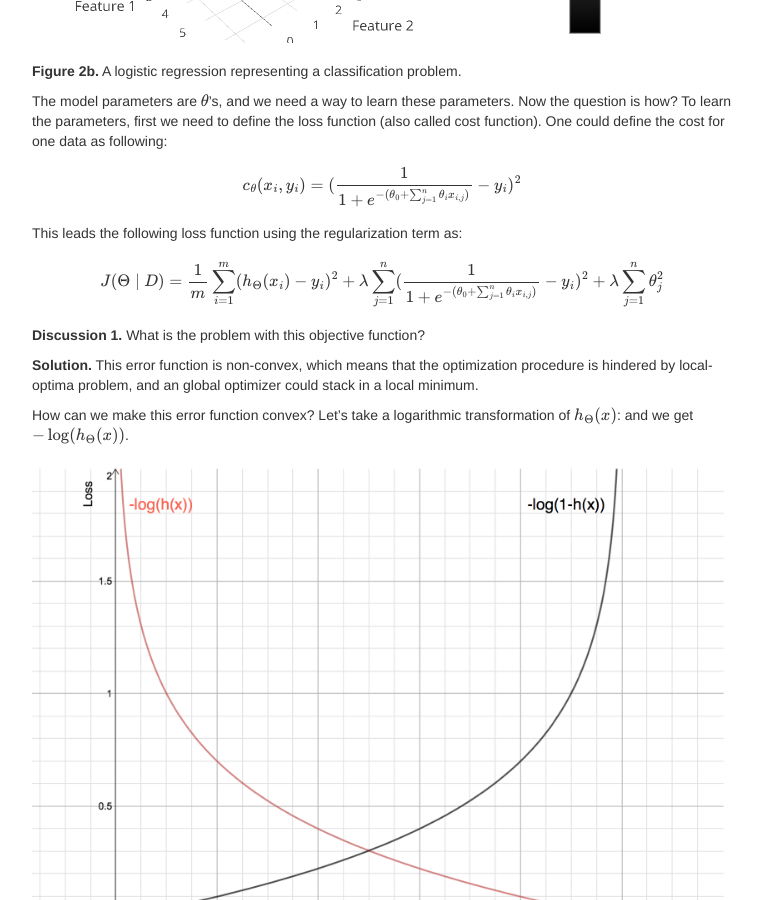
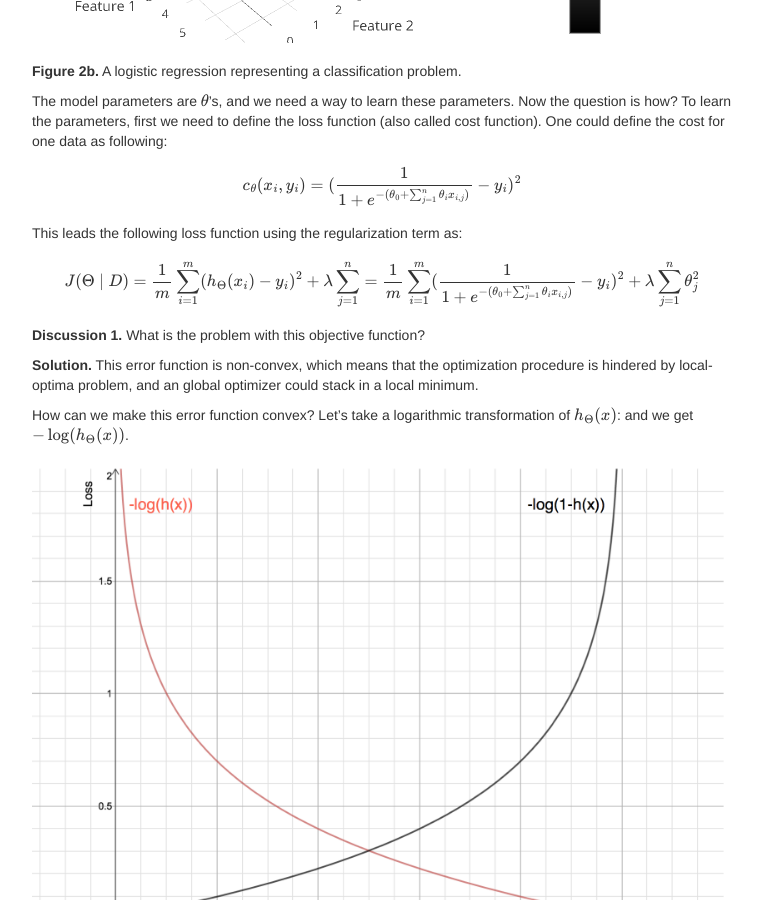
Before and after one commit to kfattila/kfattila.github.io, a Jekyll site: the page built from pages/logistic_regression.md, in a window 1280 px wide and 900 px high, scrolled down 2146 px. Shown: the whole window, without its empty margins (258-1020 px from the left). Built offline with Jekyll 4.4.1, drawn with Linux system fonts in a browser that asks for light colours; nearby versions of some CDN libraries; comment, search, counter and statistics services are not loaded.

Commit message:
Lec notes

```diff
--- a/pages/logistic_regression.md
+++ b/pages/logistic_regression.md
@@ -68,7 +68,7 @@ for one data as following:
 \\[ c_{\theta}(x_{i},y_{i}) = (\frac{1}{1+e^{-(\theta_{0}+\sum_{j=1}^{n}\theta_{i}x_{i,j})}} - y_{i})^{2} \\]
 
 This leads the following loss function using the regularization term as:
-\\[ J(\Theta\mid D) = \frac{1}{m}\sum_{i=1}^{m}(h_{\Theta}(x_{i})-y_{i})^{2} + \lambda \sum_{j=1}^{n}(\frac{1}{1+e^{-(\theta_{0}+\sum_{j=1}^{n} \theta_{i}x_{i,j})}}-y_{i})^{2} + \lambda \sum_{j=1}^{n} \theta_{j}^{2} \\]
+\\[ J(\Theta\mid D) = \frac{1}{m}\sum_{i=1}^{m}(h_{\Theta}(x_{i})-y_{i})^{2} + \lambda \sum_{j=1}^{n} = \frac{1}{m}\sum_{i=1}^{m}(\frac{1}{1+e^{-(\theta_{0}+\sum_{j=1}^{n} \theta_{i}x_{i,j})}}-y_{i})^{2} + \lambda \sum_{j=1}^{n} \theta_{j}^{2} \\]
 
 **Discussion 1.** What is the problem with this objective function?
 
```
